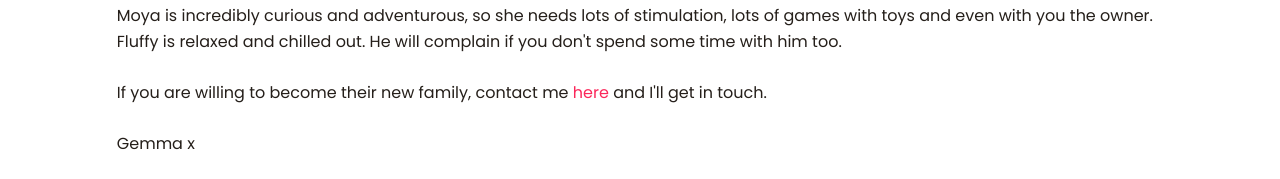
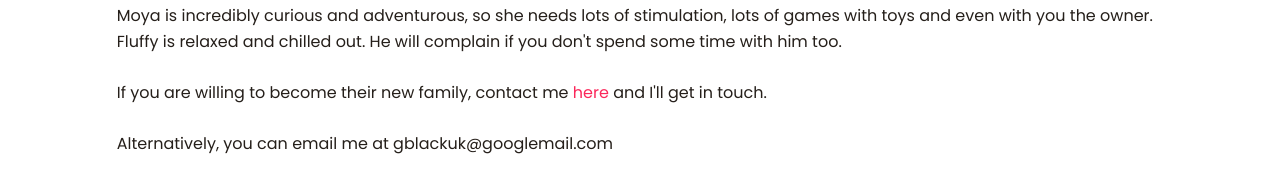
Before and after one commit to gemmadlou/moyafluffy, a website: page index.html in a window 1280 px wide. Shown: the part 880-1059 px from the top of the page. Drawn offline with nearby package versions, Linux system fonts and the light colour scheme; a web font is replaced by a local one.

Commit message:
Update index.html

```diff
--- a/index.html
+++ b/index.html
@@ -92,6 +92,7 @@
                       even with you the owner.
                       Fluffy is relaxed and chilled out. He will complain if you don't spend some time with him too.</p>
                     <p>If you are willing to become their new family, contact me <a href="https://docs.google.com/forms/d/1ATpLlG8DU_fxCqqnRsfFfFTdqopS5_oKcjJyeAf9ps0/viewform" target="_blank">here</a> and I'll get in touch.</p>
+                  <p>Alternatively, you can email me at gblackuk@googlemail.com</p>
                     <p>Gemma x</p>
                 </div>
             </div>
```
